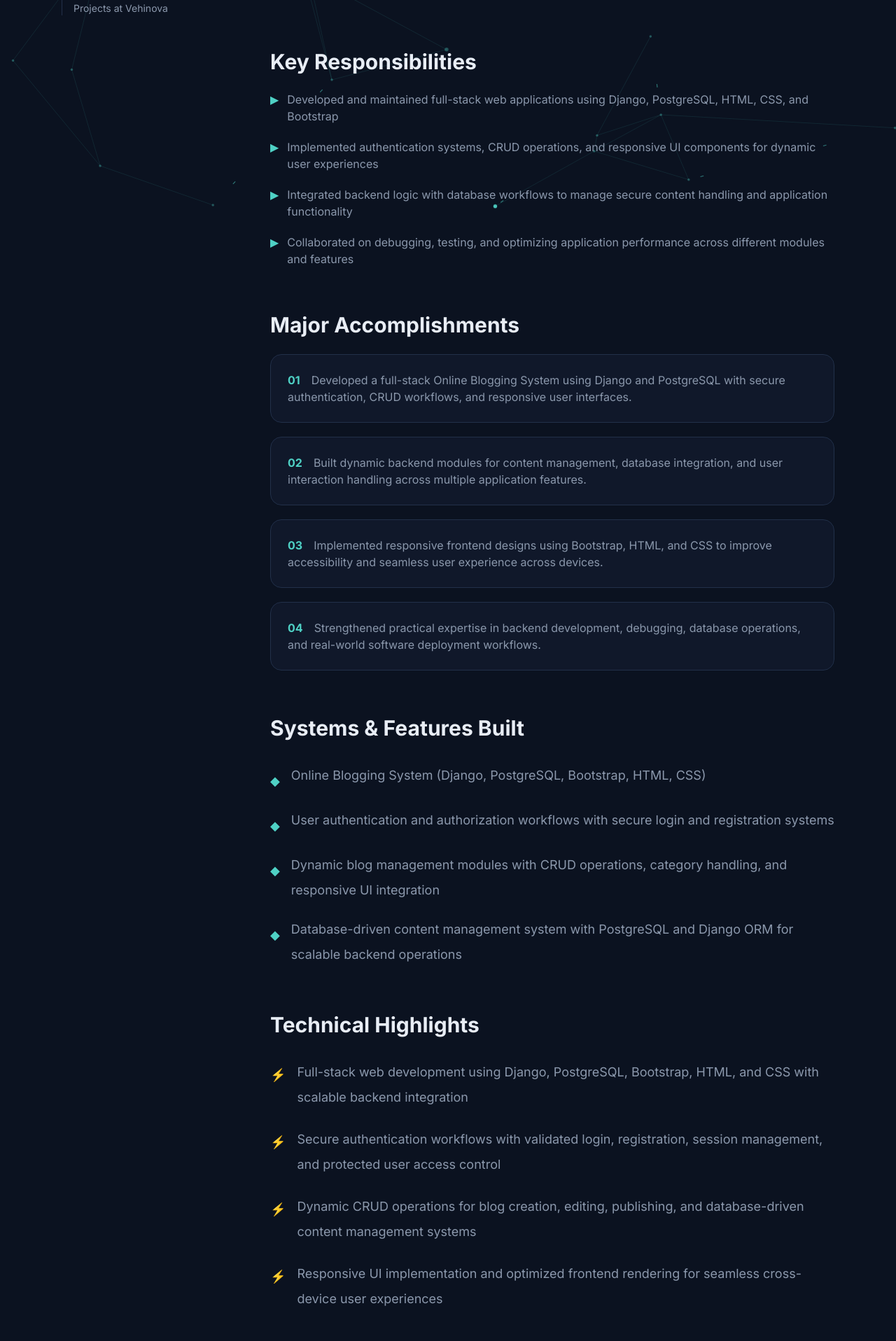
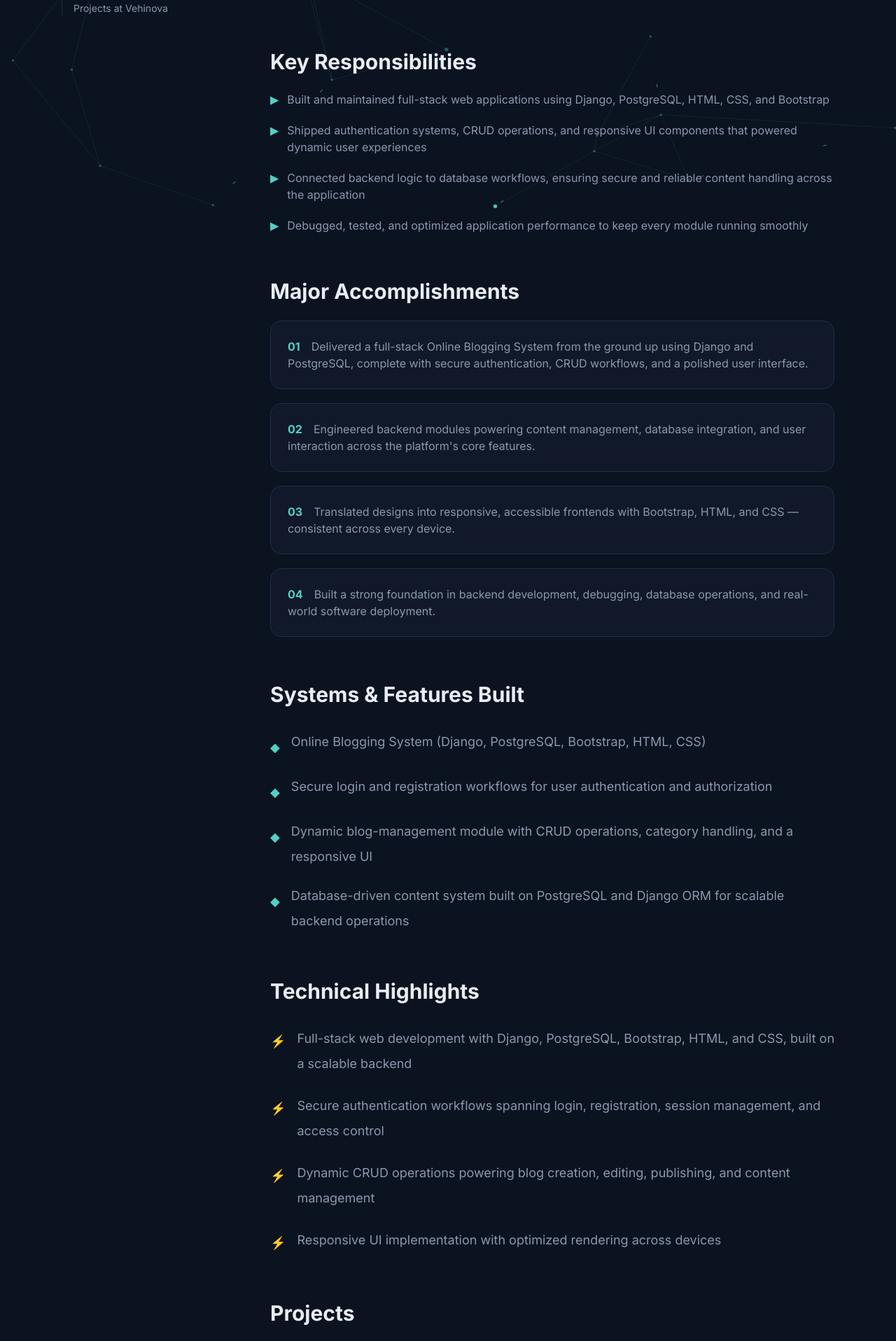
Before and after one commit to chayakiranch/ChayaKiran_portfolio, a React (Vite) app: page /experience/vehinova in a window 1280 px wide. Shown: the part 660-2576 px from the top of the page at 70% size. Built offline with nearby package versions, Linux system fonts and the light colour scheme.

Commit message:
Update experience and education data

```diff
--- a/src/data/educationData.js
+++ b/src/data/educationData.js
@@ -6,11 +6,11 @@ const educationData = [
     institution: "Koneru Lakshmaiah University",
     location: "Guntur, India",
     score: "7.88", // FIXED: "CGPA 7.88 / 10" -> "7.88" (Task 6, label added in Home.jsx render)
-    years: "2022 — In Progress",
+    years: "2022 — 2026", // FIXED: "2022 — In Progress" -> "2022 — 2026" (Task 11)
     highlights: [
       "Specializing in Cloud and Edge Computing, covering AWS architecture, cloud-native design, and distributed systems.",
       "Built full-stack MERN and Django projects applying database, API, and UI design principles.",
-      "Completed a summer internship in Python & Django web development at Vehinova Technologies.", // CORRECTED: was "MERN stack" — internship used Python/Django per certificate + experienceData.js
+      "Completed summer internship in Python & Django web development at Vehinova Technologies.", // FIXED: "Completed a summer internship" -> "Completed summer internship" (Task 13)
       "Participated in hackathons and coding challenges on HackerRank and LeetCode.",
     ],
   },
--- a/src/data/experienceData.js
+++ b/src/data/experienceData.js
@@ -4,7 +4,7 @@ const experienceData = [
     role: "Python Web Development Intern",
     company: "Vehinova",
     location: "Remote",
-    duration: "May 2024 — Jun 2024 (45 days)",
+    duration: "May 2024 — Jun 2024 (6 weeks)", // FIXED: "(45 days)" -> "(6 weeks)" (Task 10)
 
     credentialUrl: "/experience/vehinova-internship-certificate.pdf", // NEW: internship certificate, shown as a card beside the project in "Projects at Vehinova"
     credentialImage: "/experience/vehinova-internship.jpg",
@@ -12,50 +12,57 @@ const experienceData = [
 
     skills: ["Python", "Django", "PostgreSQL", "HTML", "CSS", "Bootstrap"],
 
+    // POLISHED: shortPoints rewritten for stronger, more impactful phrasing (Task 14)
     shortPoints: [
-      "Developed an online blogging system using Django.",
-      "Built authentication and blog management features.",
-      "Integrated PostgreSQL database management.",
-      "Designed responsive frontend pages.",
+      "Engineered a full-stack blogging platform end-to-end using Django, from data models to deployment.",
+      "Delivered secure authentication and blog-management workflows for a smooth content experience.",
+      "Architected the PostgreSQL data layer, powering reliable content and user-account storage.",
+      "Crafted responsive, cross-device frontend pages that kept usability front and center.",
     ],
 
+    // POLISHED: overview rewritten for more professional, impactful tone (Task 14)
     overview:
-      "During my internship at Vehinova, I contributed to the development of full-stack web applications focused on scalable backend systems, responsive user interfaces, and secure database-driven workflows. My work involved building dynamic platforms using Django, PostgreSQL, and modern web technologies while strengthening practical experience in authentication systems, CRUD operations, API integration, and real-world software development practices.",
+      "At Vehinova, I built full-stack web applications end-to-end, owning everything from scalable backend architecture to responsive, user-facing interfaces and secure, database-driven workflows. Working hands-on with Django, PostgreSQL, and modern web technologies, I shipped production-style features spanning authentication, CRUD operations, and API integration — turning six weeks of intensive, real-world development into a solid foundation in shipping software that works.",
 
+    // POLISHED: responsibilities rewritten with stronger action verbs (Task 14)
     responsibilities: [
-      "Developed and maintained full-stack web applications using Django, PostgreSQL, HTML, CSS, and Bootstrap",
-      "Implemented authentication systems, CRUD operations, and responsive UI components for dynamic user experiences",
-      "Integrated backend logic with database workflows to manage secure content handling and application functionality",
-      "Collaborated on debugging, testing, and optimizing application performance across different modules and features",
+      "Built and maintained full-stack web applications using Django, PostgreSQL, HTML, CSS, and Bootstrap",
+      "Shipped authentication systems, CRUD operations, and responsive UI components that powered dynamic user experiences",
+      "Connected backend logic to database workflows, ensuring secure and reliable content handling across the application",
+      "Debugged, tested, and optimized application performance to keep every module running smoothly",
     ],
 
+    // POLISHED: achievements rewritten for stronger impact (Task 14)
     achievements: [
-      "Developed a full-stack Online Blogging System using Django and PostgreSQL with secure authentication, CRUD workflows, and responsive user interfaces.",
-      "Built dynamic backend modules for content management, database integration, and user interaction handling across multiple application features.",
-      "Implemented responsive frontend designs using Bootstrap, HTML, and CSS to improve accessibility and seamless user experience across devices.",
-      "Strengthened practical expertise in backend development, debugging, database operations, and real-world software deployment workflows.",
+      "Delivered a full-stack Online Blogging System from the ground up using Django and PostgreSQL, complete with secure authentication, CRUD workflows, and a polished user interface.",
+      "Engineered backend modules powering content management, database integration, and user interaction across the platform's core features.",
+      "Translated designs into responsive, accessible frontends with Bootstrap, HTML, and CSS — consistent across every device.",
+      "Built a strong foundation in backend development, debugging, database operations, and real-world software deployment.",
     ],
 
+    // POLISHED: systems descriptions tightened for impact (Task 14)
     systems: [
       "Online Blogging System (Django, PostgreSQL, Bootstrap, HTML, CSS)",
-      "User authentication and authorization workflows with secure login and registration systems",
-      "Dynamic blog management modules with CRUD operations, category handling, and responsive UI integration",
-      "Database-driven content management system with PostgreSQL and Django ORM for scalable backend operations",
+      "Secure login and registration workflows for user authentication and authorization",
+      "Dynamic blog-management module with CRUD operations, category handling, and a responsive UI",
+      "Database-driven content system built on PostgreSQL and Django ORM for scalable backend operations",
     ],
 
+    // POLISHED: highlights tightened for impact (Task 14)
     highlights: [
-      "Full-stack web development using Django, PostgreSQL, Bootstrap, HTML, and CSS with scalable backend integration",
-      "Secure authentication workflows with validated login, registration, session management, and protected user access control",
-      "Dynamic CRUD operations for blog creation, editing, publishing, and database-driven content management systems",
-      "Responsive UI implementation and optimized frontend rendering for seamless cross-device user experiences",
+      "Full-stack web development with Django, PostgreSQL, Bootstrap, HTML, and CSS, built on a scalable backend",
+      "Secure authentication workflows spanning login, registration, session management, and access control",
+      "Dynamic CRUD operations powering blog creation, editing, publishing, and content management",
+      "Responsive UI implementation with optimized rendering across devices",
     ],
 
     projects: [
       {
         id: "online-blogging-system",
         title: "Online Blogging System",
+        // POLISHED: project description tightened for impact (Task 14)
         description:
-          "A scalable full-stack blogging platform designed for secure content publishing, responsive user experiences, and dynamic blog management workflows with database-driven architecture.",
+          "A full-stack blogging platform built for secure content publishing, a smooth user experience, and dynamic blog-management workflows on a database-driven architecture.",
         technologies: ["Django", "Python", "PostgreSQL", "Bootstrap", "HTML/CSS", "Django ORM"],
       },
     ],
```
